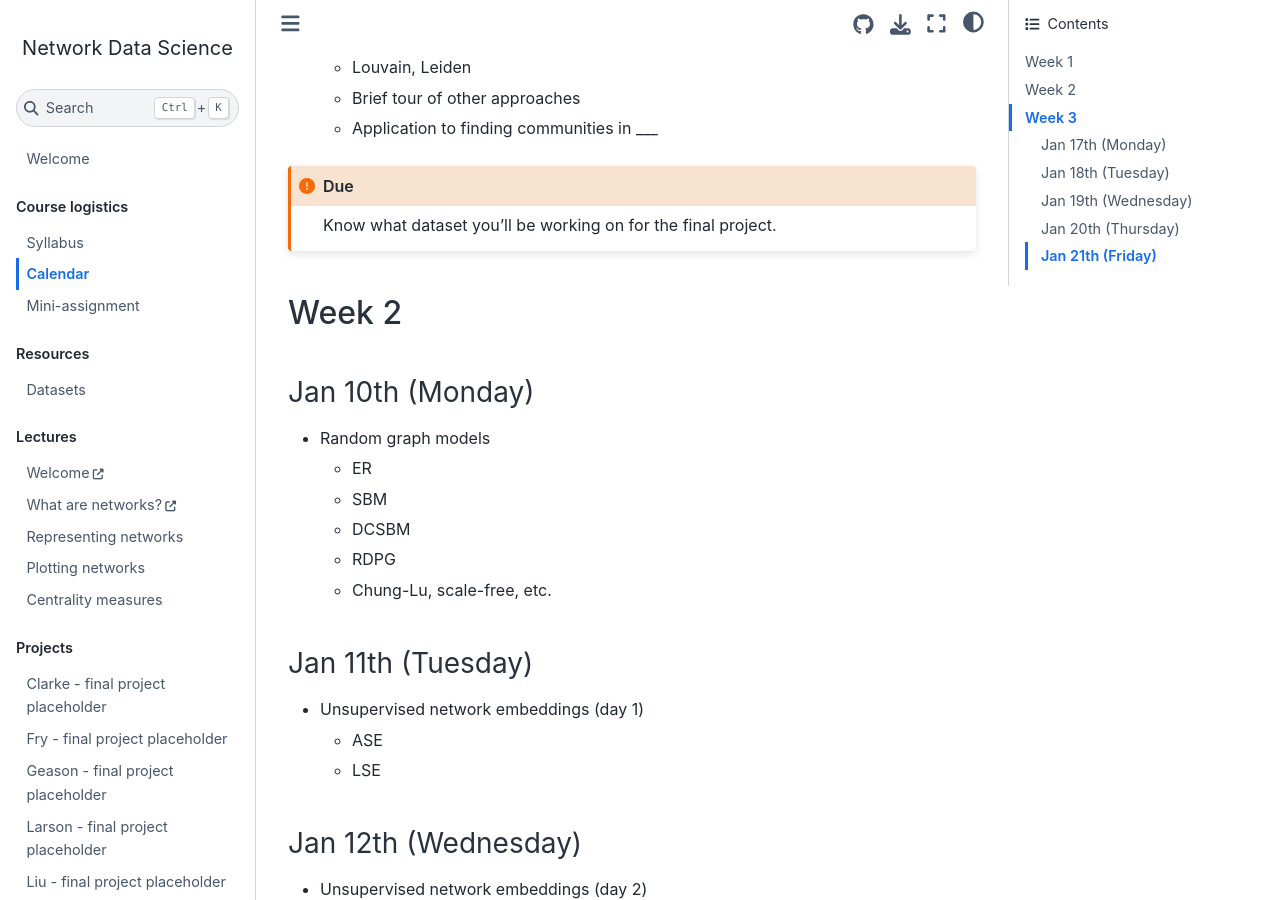
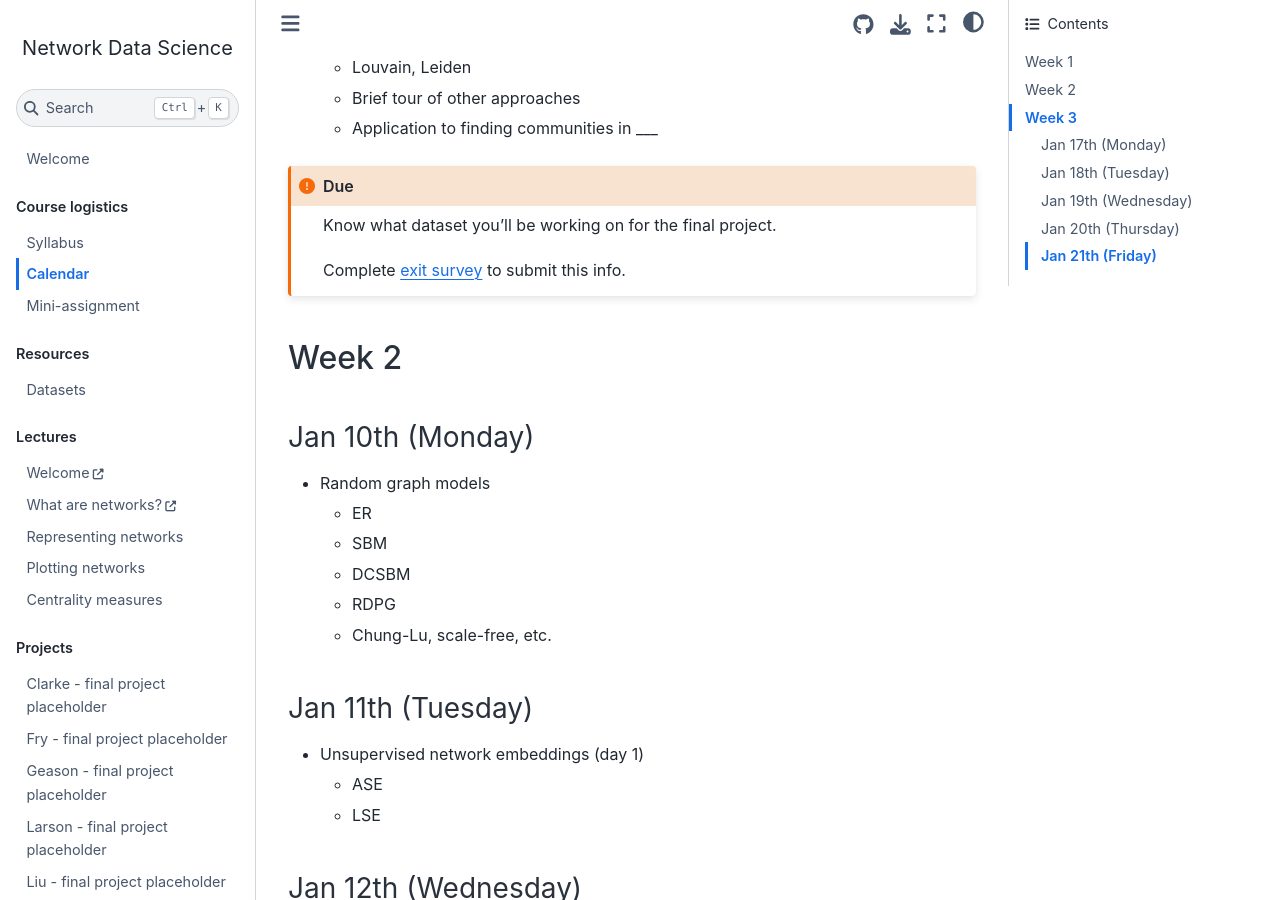
Before and after one commit to bdpedigo/networks-course, a Jupyter Book: the page built from docs/calendar.md, in a window 1280 px wide and 900 px high, scrolled down 1364 px. Built offline with Jupyter Book 1.0.4 settings and Sphinx 7.4.7 and the Sphinx Book theme 1.1.4, drawn with Linux system fonts in a browser that asks for light colours.

Commit message:
add assignment to cal

````diff
--- a/docs/calendar.md
+++ b/docs/calendar.md
@@ -47,6 +47,8 @@ Complete the [mini-assignment](mini_assignment.md).
 :class: important
 
 Know what dataset you'll be working on for the final project.
+
+Complete [exit survey](https://forms.gle/xgyoCM9wuKUmcY6S7) to submit this info.
 ```
 
 ## Week 2
````
